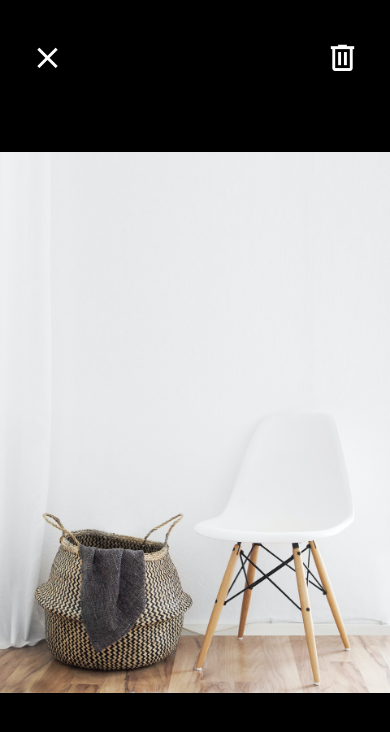
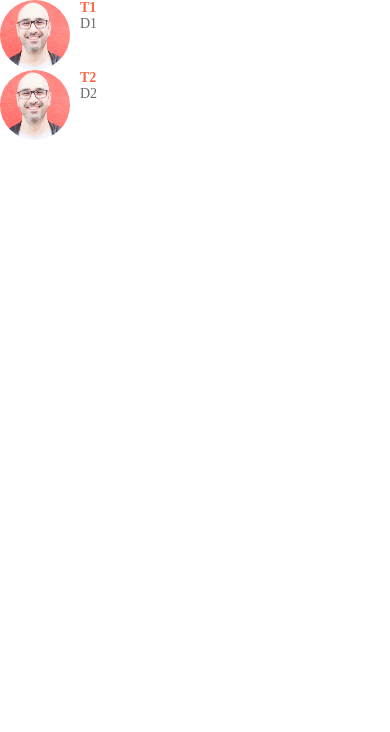
Before and after one commit to Amaankaa/DoneWithIt, a React Native app: screen / in a window 390 px wide. Shown: the top 732 px of the page. Built offline with nearby package versions, Linux system fonts and the light colour scheme.

Commit message:
Add MessagesScreen component; include Screen component for layout

```diff
--- a/App.js
+++ b/App.js
@@ -21,12 +21,13 @@
 import Card from './app/components/Card';
 import ListingDetailsScreen from './app/components/ListingDetailsScreen';
 import ViewImageScreen from './app/screens/ViewImageScreen';
+import MessagesScreen from './app/screens/MessagesScreen';
 
 export default function App() {
 
   return (
 
-    <ViewImageScreen />
+    <MessagesScreen />
 
   );
 }
--- /dev/null
+++ b/app/components/Screen.js
@@ -0,0 +1,19 @@
+import React from 'react';
+import Constants from 'expo-constants'
+import { SafeAreaView, StyleSheet } from 'react-native';
+
+function Screen({children}) {
+    return (
+       <SafeAreaView style = {styles.screen}>
+            {children}
+       </SafeAreaView>
+    );
+}
+
+const styles = StyleSheet.create({
+    screen: {
+        paddingTop: Constants.statusBarHeight
+    }
+})
+
+export default Screen;
--- /dev/null
+++ b/app/screens/MessagesScreen.js
@@ -0,0 +1,41 @@
+import React from 'react';
+import { FlatList, StyleSheet } from 'react-native';
+import ListItem from '../components/ListItem';
+import Screen from '../components/Screen';
+
+const messages = [
+    {
+        id: 1,
+        title: "T1",
+        description: 'D1',
+        image: require('../assets/mosh.jpg'),
+    },
+    {
+        id: 2,
+        title: "T2",
+        description: 'D2',
+        image: require('../assets/mosh.jpg')
+    }
+]
+
+function MessagesScreen(props) {
+    return (
+        <Screen>
+            <FlatList
+                data={messages}
+                keyExtractor={message => message.id.toString()}
+                renderItem={({item}) => <ListItem
+                    title={item.title}
+                    subTitle={item.description}
+                    image={item.image}
+                />}
+            />
+        </Screen>
+    );
+}
+
+const styles = StyleSheet.create({
+
+})
+
+export default MessagesScreen;
--- a/package.json
+++ b/package.json
@@ -13,6 +13,7 @@
     "@expo/vector-icons": "^14.0.4",
     "@react-native-community/hooks": "^100.1.0",
     "expo": "~52.0.37",
+    "expo-constants": "^17.0.7",
     "expo-status-bar": "~2.0.1",
     "react": "18.3.1",
     "react-native": "0.76.7"
```
Also changed, not shown: 1 other file (tests, documents, lock files or other folders).
